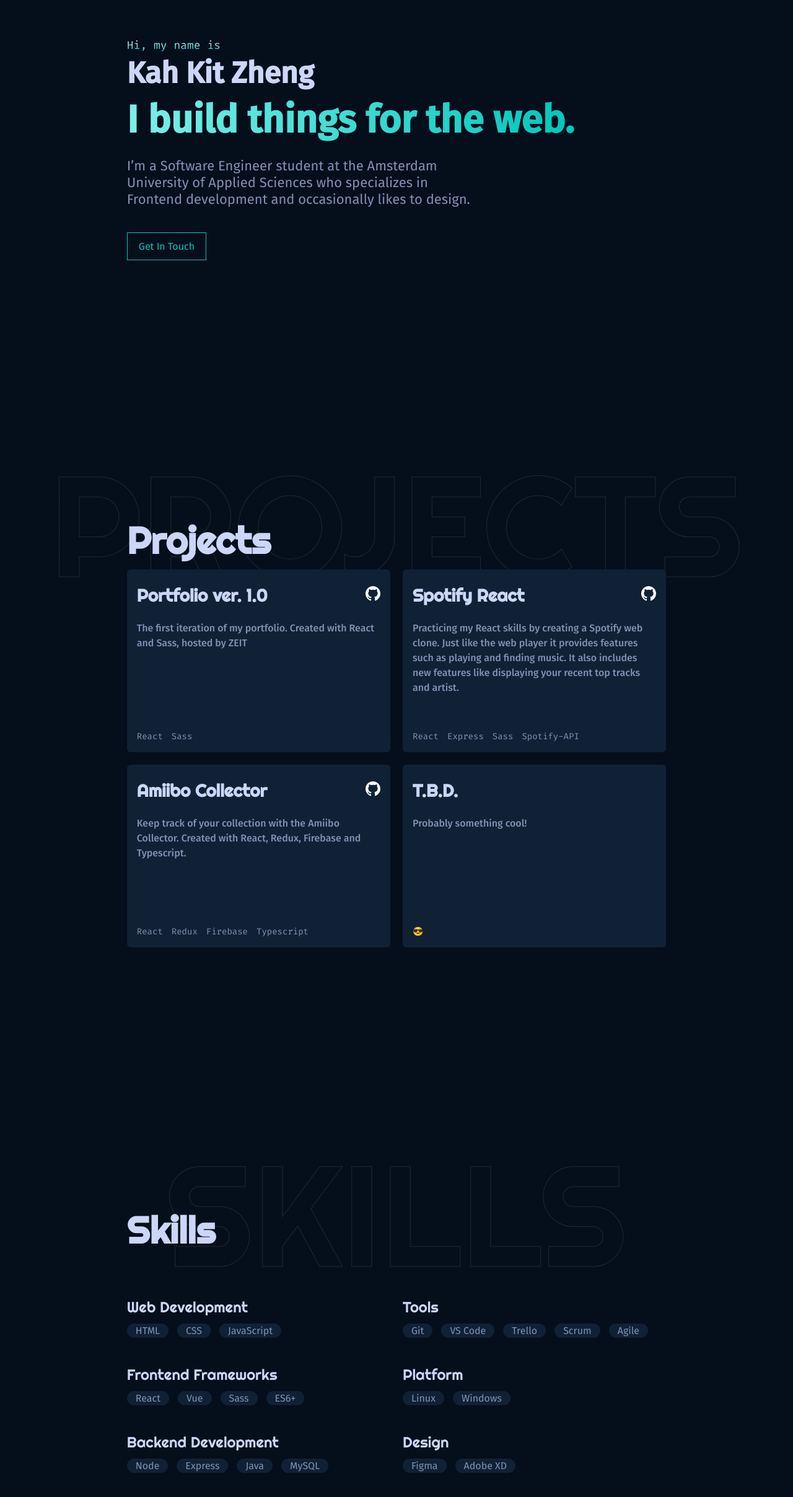
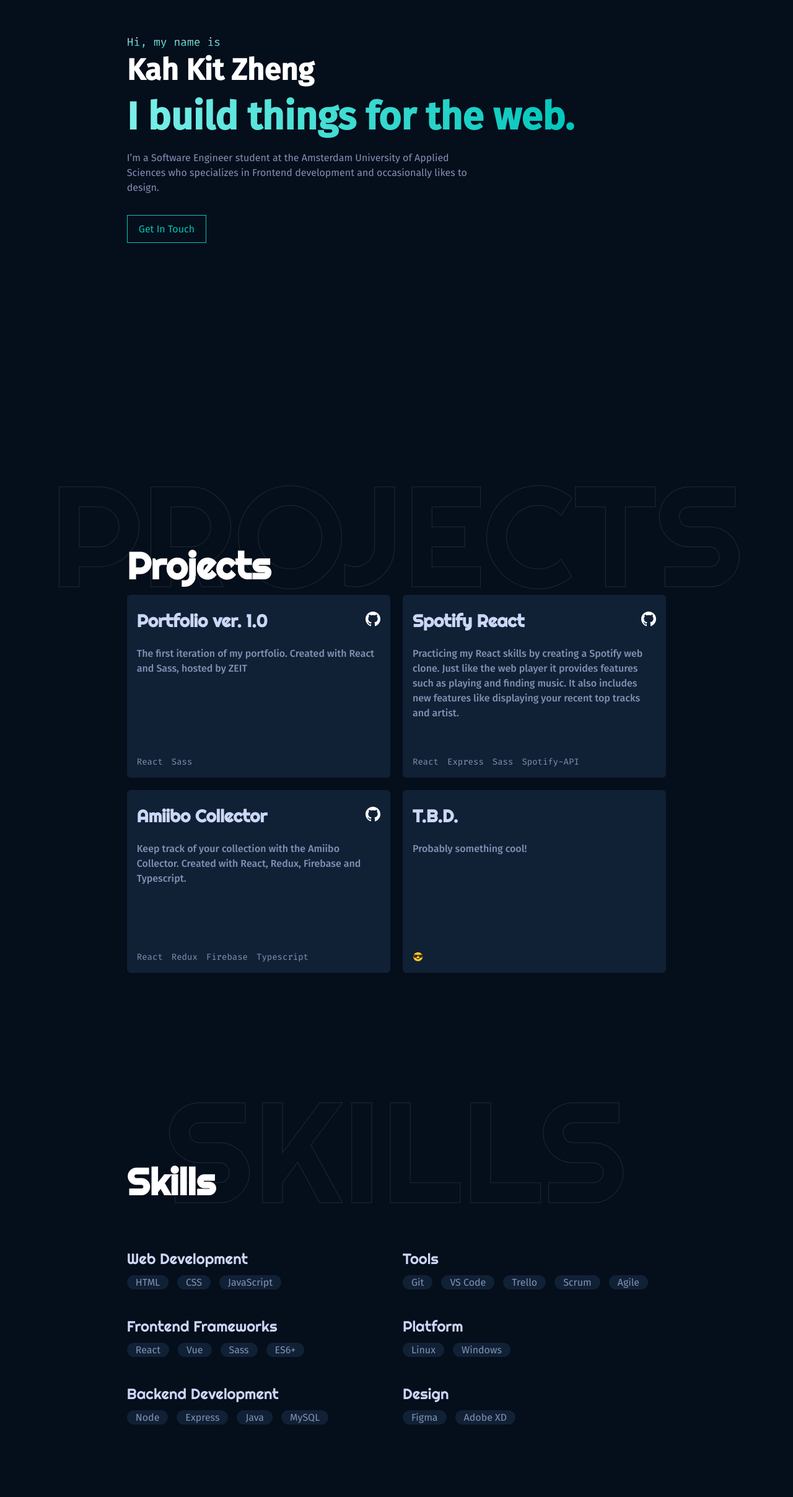
Before and after one commit to KahKitZheng/Portfolio, a React (Create React App) app: page / in a window 1280 px wide. Shown: the part 252-2668 px from the top of the page at 62% size. Built offline with nearby package versions, Linux system fonts and the light colour scheme.

Commit message:
Fix: Improved responsiveness in Segment component

```diff
--- a/src/components/home/introduction.jsx
+++ b/src/components/home/introduction.jsx
@@ -13,7 +13,7 @@ const introduction = () => {
         Sciences who specializes in Frontend development and occasionally likes
         to design.
       </p>
-      <Link to={ROUTES.CONTACT_SECTION} className="button">
+      <Link smooth to={ROUTES.CONTACT_SECTION} className="button">
         Get In Touch
       </Link>
     </section>
--- a/src/styles/app.scss
+++ b/src/styles/app.scss
@@ -1,9 +1,9 @@
 // Base
 @import "./base/variables";
 @import "./base/global";
-@import "./base/button";
 
 // Components
+@import "./components/button";
 @import "./components/burger";
 @import "./components/menu";
 @import "./components/header";
--- a/src/styles/base/_variables.scss
+++ b/src/styles/base/_variables.scss
@@ -5,12 +5,14 @@ $background-card: #102135;
 // Text Colors
 $primary-color: #00c6ba;
 $secondary-color: #7cf0e9;
+$tertiary-color: #0decb5;
 
-$title-color: #ccd6f6;
+$title-color: #fff;
+$subtitle-color: #ccd6f6;
 $text-color: #8390b5;
 
 $background-text-stroke: #212932;
-$section-title: #ccd6f6;
+$section-title: #fff;
 $menu-item: #050e1b;
 
 // Font
--- a/src/styles/base/_button.scss
+++ b/src/styles/components/_button.scss
@@ -6,6 +6,11 @@
   padding: 12px 18px;
   text-decoration: none;
 
+  &:hover {
+    border: 1px solid $tertiary-color;
+    color: $tertiary-color;
+  }
+
   &:focus {
     outline: none;
   }
--- a/src/styles/components/_card.scss
+++ b/src/styles/components/_card.scss
@@ -12,7 +12,7 @@
   }
 
   &__title {
-    color: $title-color;
+    color: $subtitle-color;
     font-family: Righteous;
     font-size: 28px;
     margin-top: 0;
--- a/src/styles/components/_segment.scss
+++ b/src/styles/components/_segment.scss
@@ -22,7 +22,7 @@
   &__title {
     color: $section-title;
     font-size: 40px;
-    margin: -85px 1.5rem 10px;
+    margin: -55px 1.5rem 10px;
 
     &::first-letter {
       text-transform: capitalize;
@@ -48,14 +48,14 @@
 
   .segment__title {
     font-size: 2.5rem;
-    margin: -110px 6rem 10px;
+    margin: -90px 6rem 10px;
   }
 }
 
 @media (min-width: $lg) {
   .segment__title {
     font-size: 60px;
-    margin: -155px 16vw 10px;
+    margin: -130px 16vw 10px;
   }
 }
 
@@ -66,6 +66,6 @@
 
   .segment__title {
     font-size: 72px;
-    margin: -200px 20vw 10px;
+    margin: -160px 20vw 10px;
   }
 }
--- a/src/styles/pages/home/_contact.scss
+++ b/src/styles/pages/home/_contact.scss
@@ -1,23 +1,17 @@
-#contact {
-  height: auto;
-  margin-bottom: 10rem;
-  padding-top: 4rem;
-  position: relative;
-}
-
 .contact {
   display: grid;
   grid-template-columns: 1fr;
   grid-template-rows: 1fr auto auto;
   grid-auto-flow: row;
-  margin-top: 4rem;
+  margin-top: 1.5rem;
 
   &__message {
     font-family: "Fira Code";
-    font-size: 24px;
+    font-size: 18px;
     grid-row: 1;
     line-height: 32px;
     margin: 0;
+    text-align: justify;
   }
 
   &__email {
@@ -30,35 +24,33 @@
 
   &__email,
   &__github {
-    color: $title-color;
     font-family: Righteous;
-    font-size: 24px;
-    line-height: 30px;
-    margin-top: 3rem;
+    margin-top: 2.5rem;
     margin-bottom: 0;
+  }
+
+  &__label {
+    color: $subtitle-color;
+    font-size: 1.1rem;
   }
 
   &__link {
     color: $primary-color;
     display: block;
+    font-size: 1.5rem;
+    line-height: 30px;
+    margin-top: 0.25rem;
     text-decoration: none;
-    margin-top: 0.25rem;
   }
 }
 
 @media (min-width: $md) {
-  #contact {
-    margin-bottom: 12rem;
-  }
-
   .contact {
     grid-template-columns: 1fr 1fr;
     grid-template-rows: 1fr 1fr;
 
     &__message {
       grid-column: 1 / 3;
-      line-height: 32px;
-      margin: 0;
     }
 
     &__email {
@@ -68,6 +60,10 @@
     &__github {
       grid-row: 2;
     }
+
+    &__link {
+      font-size: 1.25rem;
+    }
   }
 }
 
@@ -76,15 +72,12 @@
     margin-top: 8rem;
     grid-template-columns: 1fr 1fr;
     grid-template-rows: 1fr 1fr;
-    grid-column-gap: 4rem;
+    grid-column-gap: 2rem;
 
     &__message {
       grid-column: 1;
       grid-row: 1 / 3;
-      font-family: "Fira Code";
-      font-size: 24px;
-      line-height: 32px;
-      margin: 0;
+      text-align: start;
     }
 
     &__email {
@@ -105,7 +98,7 @@
 
     &__link {
       &:hover {
-        color: $primary-color;
+        color: $tertiary-color;
       }
     }
   }
--- a/src/styles/pages/home/_introduction.scss
+++ b/src/styles/pages/home/_introduction.scss
@@ -4,6 +4,7 @@
   align-items: flex-start;
   justify-content: center;
   flex-direction: column;
+  margin-top: -1rem;
 
   &__text {
     font-family: "Fira Code";
@@ -24,9 +25,9 @@
   }
 
   &__undertitle {
-    font-size: 48px;
+    font-size: 40px;
     font-weight: bold;
-    line-height: 54px;
+    line-height: 48px;
     margin: 0.5rem 0 0;
     background: -webkit-linear-gradient(left, $secondary-color, $primary-color);
     background: -o-linear-gradient(right, $secondary-color, $primary-color);
@@ -38,13 +39,13 @@
   }
 
   &__description {
-    margin-bottom: 2.5rem;
+    line-height: 24px;
+    margin-bottom: 2rem;
   }
 }
 
 @media (min-width: $md) {
   .intro__description {
-    font-size: 22px;
     max-width: 85%;
   }
 }
--- a/src/styles/pages/home/_project.scss
+++ b/src/styles/pages/home/_project.scss
@@ -1,9 +1,3 @@
-#projects {
-  height: auto;
-  margin-bottom: 10rem;
-  padding-top: 4rem;
-}
-
 .card__list {
   display: grid;
   grid-auto-rows: auto;
@@ -21,10 +15,6 @@
 }
 
 @media (min-width: $xl) {
-  #projects {
-    padding-top: 1rem;
-  }
-
   .card__list {
     grid-template-columns: repeat(3, minmax(10rem, 1fr));
   }
--- a/src/styles/pages/home/_skill.scss
+++ b/src/styles/pages/home/_skill.scss
@@ -1,10 +1,3 @@
-#skills {
-  height: auto;
-  margin-bottom: 3rem;
-  padding-top: 4rem;
-  position: relative;
-}
-
 .skills {
   display: grid;
   grid-auto-rows: auto;
@@ -15,7 +8,7 @@
   margin-bottom: 3rem;
 
   &__type {
-    color: $title-color;
+    color: $subtitle-color;
     font-family: Righteous;
     font-size: 24px;
     line-height: 30px;
@@ -36,11 +29,6 @@
 }
 
 @media (min-width: $md) {
-  #skills {
-    margin-bottom: 20rem;
-    padding-top: 8rem;
-  }
-
   .skills {
     grid-template-columns: repeat(2, minmax(1rem, 1fr));
     margin-top: 4rem;
--- a/src/styles/pages/home/home.scss
+++ b/src/styles/pages/home/home.scss
@@ -2,3 +2,21 @@
 @import "./project";
 @import "./skill";
 @import "./contact";
+
+#projects,
+#skills,
+#contact {
+  height: auto;
+  min-height: 85vh;
+  margin-bottom: 3rem;
+  padding-top: 2rem;
+}
+
+@media (min-width: $md) {
+  #projects,
+  #skills,
+  #contact {
+    min-height: 80vh;
+    padding-top: 6rem;
+  }
+}
```
